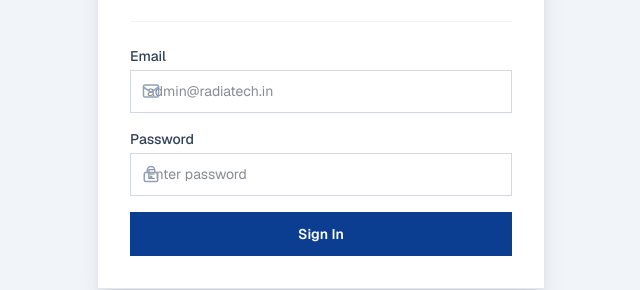
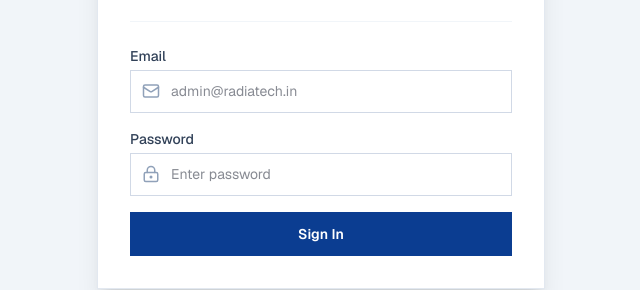
Before and after one commit to radiatechelectra001-dev/radiatech, a Next.js app: page /admin/login in a window 1280 px wide. Shown: the part 382-672 px from the top of the page, without its empty margins (319-959 px from the left). Built offline with nearby package versions, Linux system fonts and the light colour scheme; no server answers.

Commit message:
fix: remove padding-left from admin-input to allow pl-10 to control icon spacing

```diff
--- a/src/app/globals.css
+++ b/src/app/globals.css
@@ -143,7 +143,6 @@ html {
   padding-top: 0.625rem;
   padding-right: 1rem;
   padding-bottom: 0.625rem;
-  padding-left: 1rem;
   font-size: 0.875rem;
   color: var(--gray-900);
   outline: none;
```
